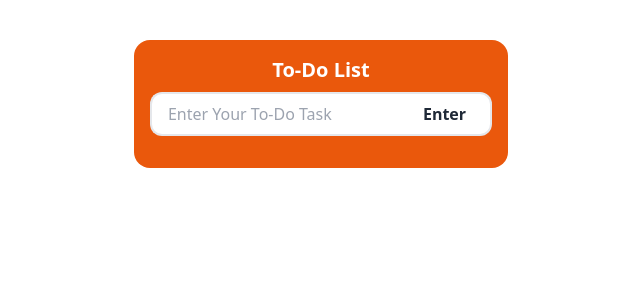
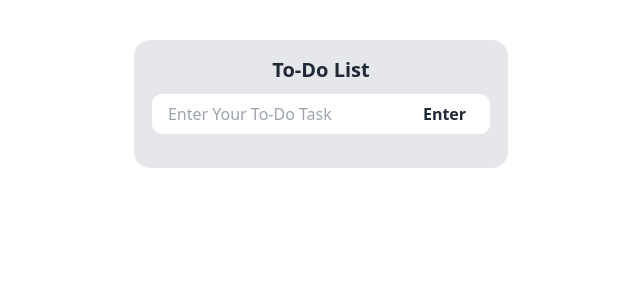
Before and after one commit to moshabbirhossain/to-do-list, a React (Vite) app: page / in a window 1280 px wide. Shown: the top 300 px of the page, without its empty margins (319-959 px from the left). Built offline with nearby package versions, Linux system fonts and the light colour scheme.

Commit message:
bg-color-gray-200-selected

```diff
--- a/src/ToDo.jsx
+++ b/src/ToDo.jsx
@@ -38,9 +38,9 @@ const ToDo = () => {
         localStorage.setItem('lists', JSON.stringify(saveData))
     },[saveData]);
     return (
-        <div className="rounded-2xl w-fit bg-orange-600 mx-auto my-10 p-4">
+        <div className="rounded-2xl w-fit bg-gray-200 mx-auto my-10 p-4">
             <form onSubmit={handleSubmit} className="text-center mb-4 w-full flex flex-col items-center justify-center">
-                <h1 className="text-xl font-semibold mb-2 text-white">To-Do List</h1>
+                <h1 className="text-xl font-semibold mb-2">To-Do List</h1>
                 <div className="flex w-full items-center justify-center">
                 <input
                     type="text"
```
